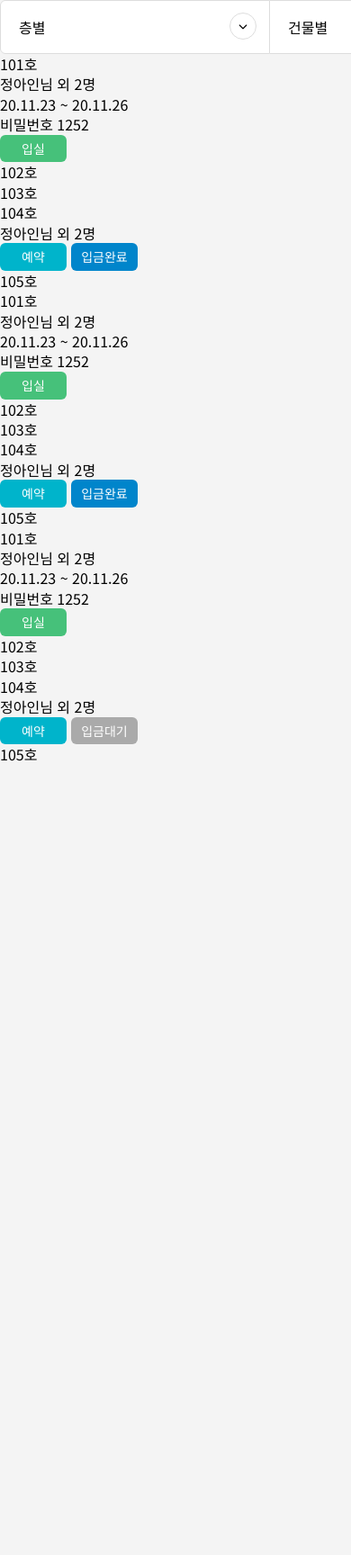
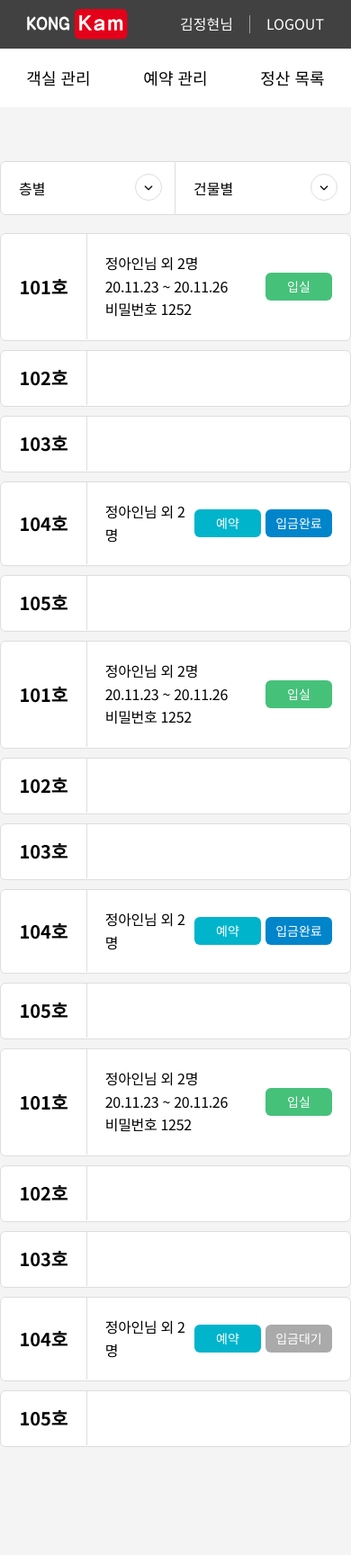
Before and after one commit to peterosea/kongkam, a PHP site: page /pages/room_list.php in a window 390 px wide; the page is wider, and only the part inside the window is pictured. Shown: the top 1728 px of that part at 90% size. Before the commit the page ends 846 px from the top of that part, so only its background shows below. Run offline with PHP 8.4, Linux system fonts and the light colour scheme; data that the repository does not hold is empty; some libraries are stand-ins or nearby versions.

Commit message:
:construction: 작업 설정

```diff
--- a/pages/room_list.php
+++ b/pages/room_list.php
@@ -1,4 +1,6 @@
 <?php include_once '../includes/head.php' ?>
+<?php include_once '../includes/header.php' ?>
+<main class="room_list">
   <div class="container_inner fixed_inner column_align">
     <div class="options_wrap">
       <ul class="selectbox_grp">
@@ -450,6 +452,7 @@
       </div>
     </div>
   </div>
+</main>
 
 <script type="text/javascript">
   // 객실관리 리스트 팝업
--- a/public/css/scss/_common.scss
+++ b/public/css/scss/_common.scss
@@ -124,6 +124,7 @@ g {
   display: flex;
   justify-content: flex-start;
   align-items: flex-start;
+  margin: 0 auto;
   &.fixed_inner {
     width: 100%;
     max-width: $siteWidth;
--- a/public/css/scss/_room.scss
+++ b/public/css/scss/_room.scss
@@ -1,17 +1,21 @@
-body.room_list {
-    .options_wrap, .selectbox_grp {
-        @include respond-to('md') {
-            width:100%;
+.room_list {
+  .options_wrap {
+    margin-top: 60px;
+  }
+  .options_wrap,
+  .selectbox_grp {
+    @include respond-to("md") {
+      width: 100%;
     }
   }
   .options_wrap .selectbox_grp > li {
-        @include respond-to('md') {
-            width:50%;
+    @include respond-to("md") {
+      width: 50%;
     }
   }
   ._content.list_wrap {
-        margin-top:20px;
-        width:100%;
+    margin-top: 20px;
+    width: 100%;
   }
   .room_list {
     display: flex;
@@ -21,10 +25,10 @@ body.room_list {
     border-radius: 6px;
     border: solid 1px $BorderGrey;
     background-color: #ffffff;
-        width:19.2%;
+    width: 19.2%;
     margin-right: 1%;
     margin-bottom: 10px;
-        display:flex;
+    display: flex;
     flex-direction: column;
     position: relative;
     &:nth-child(5n) {
@@ -34,20 +38,20 @@ body.room_list {
       width: 100%;
       display: flex;
       flex-direction: column;
-            @include respond-to('md') {
+      @include respond-to("md") {
         flex-direction: row;
       }
     }
     .number {
-            display:flex;
-            justify-content:center;
-            align-items:center;
-            padding:15px 10px;
+      display: flex;
+      justify-content: center;
+      align-items: center;
+      padding: 15px 10px;
       border-bottom: 1px solid $BorderGrey;
       span {
         font-size: 20px;
         font-weight: bold;
-                line-height:1;
+        line-height: 1;
       }
     }
     .text_wrap {
@@ -59,24 +63,24 @@ body.room_list {
       height: auto;
       min-height: 170px;
       ._text li {
-                line-height:1.6em;
+        line-height: 1.6em;
         font-size: 16px;
         letter-spacing: -0.02em;
         text-align: center;
       }
       .label_grp {
-                margin-top:14px;
+        margin-top: 14px;
       }
     }
     &:hover {
       border-color: rgba($cerulean, 0.5);
     }
-        @include respond-to('md') {
+    @include respond-to("md") {
       width: 100%;
       flex-direction: column;
       margin-right: 0;
       .number {
-                border-bottom:none;
+        border-bottom: none;
         border-right: 1px solid #ddd;
         width: 23%;
       }
@@ -91,11 +95,11 @@ body.room_list {
           text-align: left;
         }
         .label_grp {
-                    margin-top:0;
+          margin-top: 0;
         }
       }
     }
-        @include respond-to('sm') {
+    @include respond-to("sm") {
       .text_wrap {
         padding: 20px;
       }
@@ -107,7 +111,7 @@ body.room_list {
   .inner_popup {
     border: solid 1px $cerulean;
     left: -326px;
-        top:-1px;
+    top: -1px;
     .btn.close {
       right: 15px;
       position: absolute;
@@ -117,7 +121,7 @@ body.room_list {
         font-size: 21px;
         color: #ccc;
         &:hover {
-                    color:#333;
+          color: #333;
         }
       }
     }
@@ -127,36 +131,36 @@ body.room_list {
     }
     label {
       font-weight: bold;
-            width:30%;
+      width: 30%;
       display: inline-flex;
     }
-        @include respond-to('md') {
+    @include respond-to("md") {
       position: relative;
       left: 0;
       top: 0;
-            height:0;
+      height: 0;
       padding: 0;
       border: none;
       box-shadow: none;
       border-top-right-radius: 0;
       border-top-left-radius: 0;
-            border-top:1px solid #ddd;
+      border-top: 1px solid #ddd;
       &.with_tail:before {
-                content:none;
+        content: none;
       }
       &.with_tail:after {
-                content:none;
+        content: none;
       }
       ul {
-                width:100%;
+        width: 100%;
       }
       label {
-                width:20%;
+        width: 20%;
       }
     }
-        @include respond-to('sm') {
+    @include respond-to("sm") {
       label {
-                width:30%;
+        width: 30%;
       }
     }
   }
@@ -164,12 +168,12 @@ body.room_list {
     visibility: visible;
     opacity: 1;
     z-index: 9;
-        @include respond-to('md') {
-            height:0;
+    @include respond-to("md") {
+      height: 0;
       padding: 30px 40px;
       height: auto;
     }
-        @include respond-to('sm') {
+    @include respond-to("sm") {
       padding: 20px 30px;
     }
   }
--- a/public/css/style.css
+++ b/public/css/style.css
@@ -83,6 +83,7 @@ g {
   -webkit-box-align: start;
       -ms-flex-align: start;
           align-items: flex-start;
+  margin: 0 auto;
 }
 
 .container_inner.fixed_inner {
@@ -914,24 +915,29 @@ header.main_header .gnb ._nav a {
   gap: 9px;
 }
 
+.room_list .options_wrap {
+  margin-top: 60px;
+}
+
 @media (max-width: 780px) {
-  body.room_list .options_wrap, body.room_list .selectbox_grp {
+  .room_list .options_wrap,
+  .room_list .selectbox_grp {
     width: 100%;
   }
 }
 
 @media (max-width: 780px) {
-  body.room_list .options_wrap .selectbox_grp > li {
+  .room_list .options_wrap .selectbox_grp > li {
     width: 50%;
   }
 }
 
-body.room_list ._content.list_wrap {
+.room_list ._content.list_wrap {
   margin-top: 20px;
   width: 100%;
 }
 
-body.room_list .room_list {
+.room_list .room_list {
   display: -webkit-box;
   display: -ms-flexbox;
   display: flex;
@@ -939,7 +945,7 @@ body.room_list .room_list {
       flex-wrap: wrap;
 }
 
-body.room_list .room {
+.room_list .room {
   border-radius: 6px;
   border: solid 1px #ddd;
   background-color: #ffffff;
@@ -956,11 +962,11 @@ body.room_list .room {
   position: relative;
 }
 
-body.room_list .room:nth-child(5n) {
+.room_list .room:nth-child(5n) {
   margin-right: 0;
 }
 
-body.room_list .room .inner_wrap {
+.room_list .room .inner_wrap {
   width: 100%;
   display: -webkit-box;
   display: -ms-flexbox;
@@ -972,7 +978,7 @@ body.room_list .room .inner_wrap {
 }
 
 @media (max-width: 780px) {
-  body.room_list .room .inner_wrap {
+  .room_list .room .inner_wrap {
     -webkit-box-orient: horizontal;
     -webkit-box-direction: normal;
         -ms-flex-direction: row;
@@ -980,7 +986,7 @@ body.room_list .room .inner_wrap {
   }
 }
 
-body.room_list .room .number {
+.room_list .room .number {
   display: -webkit-box;
   display: -ms-flexbox;
   display: flex;
@@ -994,13 +1000,13 @@ body.room_list .room .number {
   border-bottom: 1px solid #ddd;
 }
 
-body.room_list .room .number span {
+.room_list .room .number span {
   font-size: 20px;
   font-weight: bold;
   line-height: 1;
 }
 
-body.room_list .room .text_wrap {
+.room_list .room .text_wrap {
   display: -webkit-box;
   display: -ms-flexbox;
   display: flex;
@@ -1019,23 +1025,23 @@ body.room_list .room .text_wrap {
   min-height: 170px;
 }
 
-body.room_list .room .text_wrap ._text li {
+.room_list .room .text_wrap ._text li {
   line-height: 1.6em;
   font-size: 16px;
   letter-spacing: -0.02em;
   text-align: center;
 }
 
-body.room_list .room .text_wrap .label_grp {
+.room_list .room .text_wrap .label_grp {
   margin-top: 14px;
 }
 
-body.room_list .room:hover {
+.room_list .room:hover {
   border-color: rgba(0, 133, 203, 0.5);
 }
 
 @media (max-width: 780px) {
-  body.room_list .room {
+  .room_list .room {
     width: 100%;
     -webkit-box-orient: vertical;
     -webkit-box-direction: normal;
@@ -1043,12 +1049,12 @@ body.room_list .room:hover {
             flex-direction: column;
     margin-right: 0;
   }
-  body.room_list .room .number {
+  .room_list .room .number {
     border-bottom: none;
     border-right: 1px solid #ddd;
     width: 23%;
   }
-  body.room_list .room .text_wrap {
+  .room_list .room .text_wrap {
     width: 100%;
     -webkit-box-align: center;
         -ms-flex-align: center;
@@ -1063,51 +1069,51 @@ body.room_list .room:hover {
     min-height: 60px;
     padding: 20px 30px;
   }
-  body.room_list .room .text_wrap ._text li {
+  .room_list .room .text_wrap ._text li {
     text-align: left;
   }
-  body.room_list .room .text_wrap .label_grp {
+  .room_list .room .text_wrap .label_grp {
     margin-top: 0;
   }
 }
 
 @media (max-width: 576px) {
-  body.room_list .room .text_wrap {
+  .room_list .room .text_wrap {
     padding: 20px;
   }
-  body.room_list .room .number {
+  .room_list .room .number {
     width: 32%;
   }
 }
 
-body.room_list .inner_popup {
+.room_list .inner_popup {
   border: solid 1px #0085cb;
   left: -326px;
   top: -1px;
 }
 
-body.room_list .inner_popup .btn.close {
+.room_list .inner_popup .btn.close {
   right: 15px;
   position: absolute;
   top: 10px;
   cursor: pointer;
 }
 
-body.room_list .inner_popup .btn.close > i {
+.room_list .inner_popup .btn.close > i {
   font-size: 21px;
   color: #ccc;
 }
 
-body.room_list .inner_popup .btn.close > i:hover {
+.room_list .inner_popup .btn.close > i:hover {
   color: #333;
 }
 
-body.room_list .inner_popup li {
+.room_list .inner_popup li {
   font-size: 16px;
   line-height: 2;
 }
 
-body.room_list .inner_popup label {
+.room_list .inner_popup label {
   font-weight: bold;
   width: 30%;
   display: -webkit-inline-box;
@@ -1116,7 +1122,7 @@ body.room_list .inner_popup label {
 }
 
 @media (max-width: 780px) {
-  body.room_list .inner_popup {
+  .room_list .inner_popup {
     position: relative;
     left: 0;
     top: 0;
@@ -1129,34 +1135,34 @@ body.room_list .inner_popup label {
     border-top-left-radius: 0;
     border-top: 1px solid #ddd;
   }
-  body.room_list .inner_popup.with_tail:before {
+  .room_list .inner_popup.with_tail:before {
     content: none;
   }
-  body.room_list .inner_popup.with_tail:after {
+  .room_list .inner_popup.with_tail:after {
     content: none;
   }
-  body.room_list .inner_popup ul {
+  .room_list .inner_popup ul {
     width: 100%;
   }
-  body.room_list .inner_popup label {
+  .room_list .inner_popup label {
     width: 20%;
   }
 }
 
 @media (max-width: 576px) {
-  body.room_list .inner_popup label {
+  .room_list .inner_popup label {
     width: 30%;
   }
 }
 
-body.room_list ._pop .inner_popup {
+.room_list ._pop .inner_popup {
   visibility: visible;
   opacity: 1;
   z-index: 9;
 }
 
 @media (max-width: 780px) {
-  body.room_list ._pop .inner_popup {
+  .room_list ._pop .inner_popup {
     height: 0;
     padding: 30px 40px;
     height: auto;
@@ -1164,7 +1170,7 @@ body.room_list ._pop .inner_popup {
 }
 
 @media (max-width: 576px) {
-  body.room_list ._pop .inner_popup {
+  .room_list ._pop .inner_popup {
     padding: 20px 30px;
   }
 }
@@ -1959,4 +1965,3 @@ header nav.find .menu-list li a.active {
   letter-spacing: -0.66px;
   color: #222222;
 }
-/*# sourceMappingURL=style.css.map */
```
Lines whose indentation alone changed are shown as unchanged.
